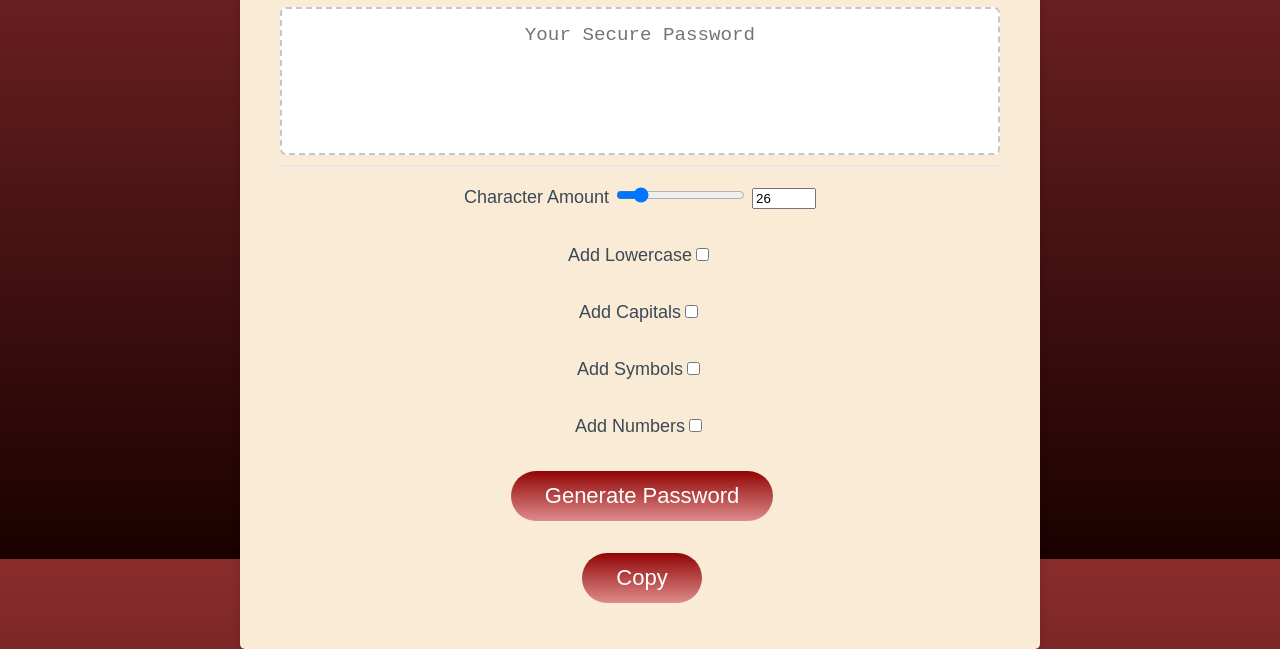
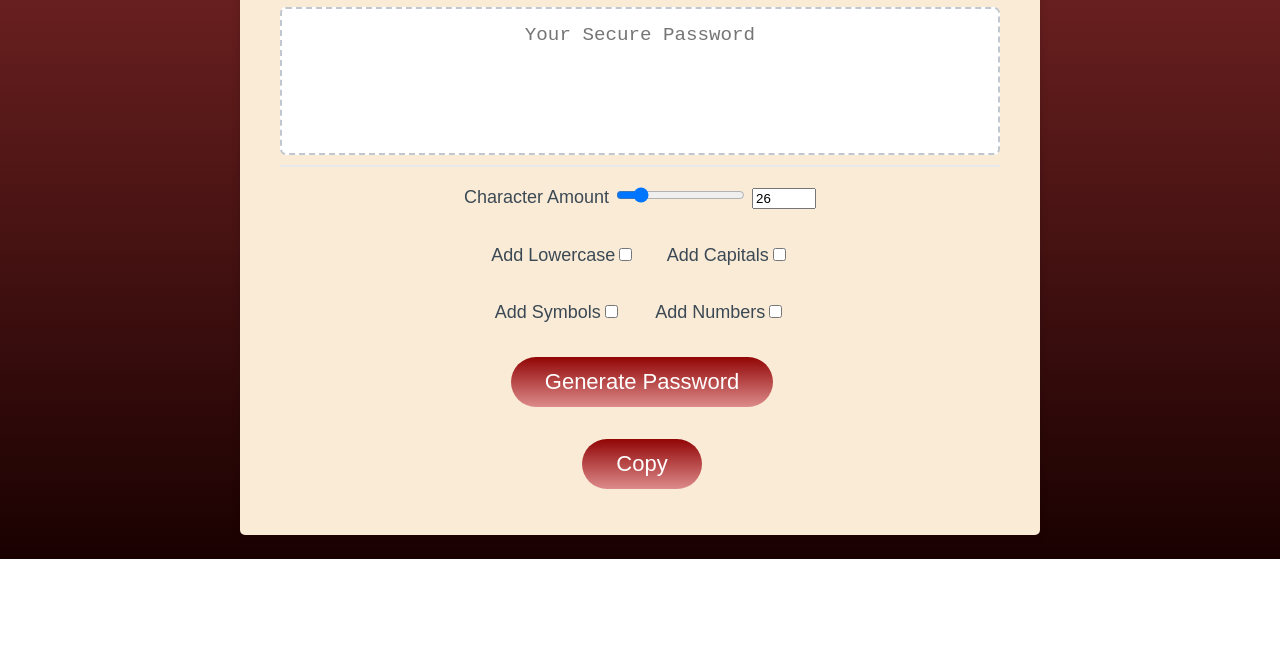
Before and after one commit to Jahbeezy/Gizem, a plain HTML site: page index.html in a window 1280 px wide. Shown: the part 241-890 px from the top of the page. After the commit the page ends 800 px from the top, so only its background shows below. Drawn offline with Linux system fonts and the light colour scheme.

Commit message:
css improvements for a better look hover, gradient, and checkbox organization

```diff
--- a/index.html
+++ b/index.html
@@ -29,7 +29,7 @@
             <div class="char">
               <p>Character Amount
                 <input type="range" min="8" max="128" value="26" id="charRange">
-                <input type="number" min="8" max="128" value="26" id="charNumber">
+                <input type="number" min="8" max="128" value="26" width="2px" id="charNumber">
               </p>
             </div>
 
--- a/style.css
+++ b/style.css
@@ -60,7 +60,12 @@ header {
 }
 
 .boxes {
- display: grid;
+  display: flex;
+  flex-wrap: wrap;
+  align-items: center;
+  justify-content: space-evenly;
+  padding-left: 25%;
+  padding-right: 25%;
 }
 
 h2 {
```
